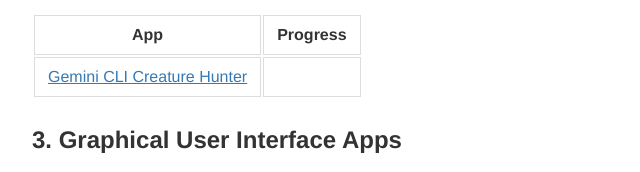
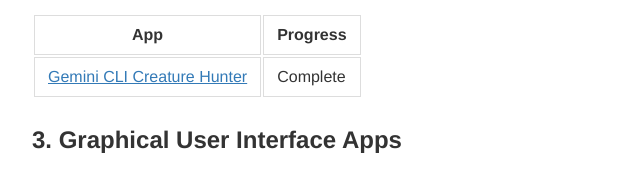
Before and after one commit to GlobalCreativeApkDev/GlobalCreativeApkDev.github.io, a website: page index.html in a window 1280 px wide. Shown: the part 609-781 px from the top of the page, 6-646 px from the left. Drawn offline with Linux system fonts and the light colour scheme.

Commit message:
Updated progress of Gemini CLI Creature Hunter

```diff
--- a/index.html
+++ b/index.html
@@ -835,7 +835,7 @@
 </thead>
 <tbody><tr>
 <td><a href="cli-apps/gemini_cli_creature_hunter/index.html">Gemini CLI Creature Hunter</a></td>
-<td></td>
+<td>Complete</td>
 </tr>
 </tbody></table>
 <h3 id="3-graphical-user-interface-apps">3. Graphical User Interface Apps</h3>
```
Also changed, not shown: README.md.
